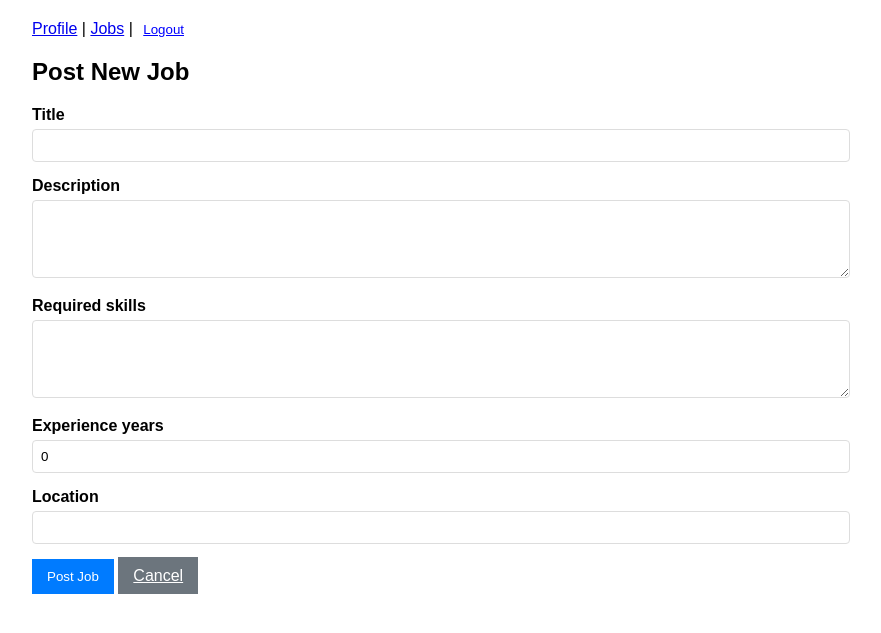
After one commit to AzizullahDarmani/AI_Powered_Resume_Analyzer, a Django app: page /accounts/jobs/add/ in a window 1280 px wide. The commit adds this page. Shown: the top 633 px of the page, without its empty margins (208-1089 px from the left). Run offline with Django 5.2, Linux system fonts and the light colour scheme; the visitor is signed in with stand-in values (Sample User, id 1); some libraries are stand-ins or nearby versions.

Commit message:
Assistant checkpoint: Create custom job posting form and views
Assistant generated file changes:
- accounts/forms.py: Create JobForm class
- accounts/views.py: Add job creation view
- accounts/templates/accounts/add_job.html: Create add job template
- accounts/templates/accounts/jobs.html: Update job add button link
- accounts/urls.py: Add job creation URL

---

User prompt:

when click on add new job, it leads me directly to the admin panel. can you please create a form ?

Replit-Commit-Author: Assistant
Replit-Commit-Session-Id: 0411cb77-4424-4415-a595-fc67fea6358b

```diff
--- /dev/null
+++ b/accounts/forms.py
@@ -0,0 +1,12 @@
+
+from django import forms
+from .models import Job
+
+class JobForm(forms.ModelForm):
+    class Meta:
+        model = Job
+        fields = ['title', 'description', 'required_skills', 'experience_years', 'location']
+        widgets = {
+            'description': forms.Textarea(attrs={'rows': 4}),
+            'required_skills': forms.Textarea(attrs={'rows': 4}),
+        }
--- /dev/null
+++ b/accounts/templates/accounts/add_job.html
@@ -0,0 +1,41 @@
+
+{% extends "accounts/base.html" %}
+{% block content %}
+    <h2>Post New Job</h2>
+    <form method="post">
+        {% csrf_token %}
+        {% for field in form %}
+        <div class="form-group">
+            <label>{{ field.label }}</label>
+            {{ field }}
+            {% if field.errors %}
+                <div class="error">{{ field.errors }}</div>
+            {% endif %}
+        </div>
+        {% endfor %}
+        <button type="submit" class="btn">Post Job</button>
+        <a href="{% url 'jobs' %}" class="btn" style="background-color: #6c757d;">Cancel</a>
+    </form>
+
+    <style>
+        .form-group {
+            margin-bottom: 15px;
+        }
+        .form-group label {
+            display: block;
+            margin-bottom: 5px;
+            font-weight: bold;
+        }
+        .form-group input, .form-group textarea {
+            width: 100%;
+            padding: 8px;
+            border: 1px solid #ddd;
+            border-radius: 4px;
+        }
+        .error {
+            color: red;
+            font-size: 0.9em;
+            margin-top: 5px;
+        }
+    </style>
+{% endblock %}
--- a/accounts/templates/accounts/jobs.html
+++ b/accounts/templates/accounts/jobs.html
@@ -5,7 +5,7 @@
 
     {% if user.is_superuser %}
     <div class="admin-actions">
-        <a href="{% url 'admin:accounts_job_add' %}" class="btn btn-primary">Add New Job</a>
+        <a href="{% url 'add_job' %}" class="btn btn-primary">Add New Job</a>
     </div>
     {% endif %}
 
--- a/accounts/urls.py
+++ b/accounts/urls.py
@@ -9,6 +9,7 @@ urlpatterns = [
     path('logout/', auth_views.LogoutView.as_view(template_name='accounts/logout.html', next_page='login'), name='logout'),
     path('profile/', views.profile, name='profile'),
     path('jobs/', views.jobs_list, name='jobs'),
+    path('jobs/add/', views.add_job, name='add_job'),
     path('password-reset/',
          auth_views.PasswordResetView.as_view(template_name='accounts/password_reset.html'),
          name='password_reset'),
--- a/accounts/views.py
+++ b/accounts/views.py
@@ -283,6 +283,22 @@ def extract_education(text):
         formatted_education.append("\n".join(entry))
 
     return "\n\n".join(formatted_education) if formatted_education else "No specific education detected"
+from .forms import JobForm
+
+def add_job(request):
+    if not request.user.is_superuser:
+        return redirect('jobs')
+
+    if request.method == 'POST':
+        form = JobForm(request.POST)
+        if form.is_valid():
+            form.save()
+            messages.success(request, 'Job posted successfully!')
+            return redirect('jobs')
+    else:
+        form = JobForm()
+    return render(request, 'accounts/add_job.html', {'form': form})
+
 def jobs_list(request):
     jobs = Job.objects.all().order_by('-created_at')
     if request.user.is_authenticated:
```
